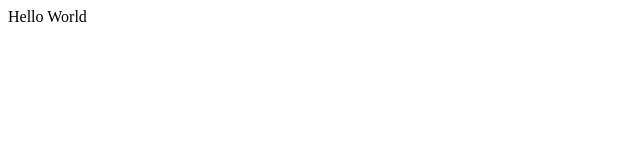
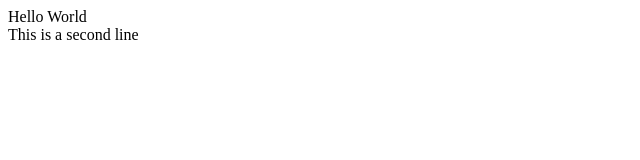
Before and after one commit to masonadvt/sandbox, a plain HTML site: page index.html in a window 1280 px wide. Shown: the whole page, without its empty margins (0-640 px from the left). Drawn offline with Linux system fonts and the light colour scheme.

Commit message:
Update index.html

```diff
--- a/index.html
+++ b/index.html
@@ -1 +1,2 @@
 <div> Hello World </div>
+<div> This is a second line </div>
```
